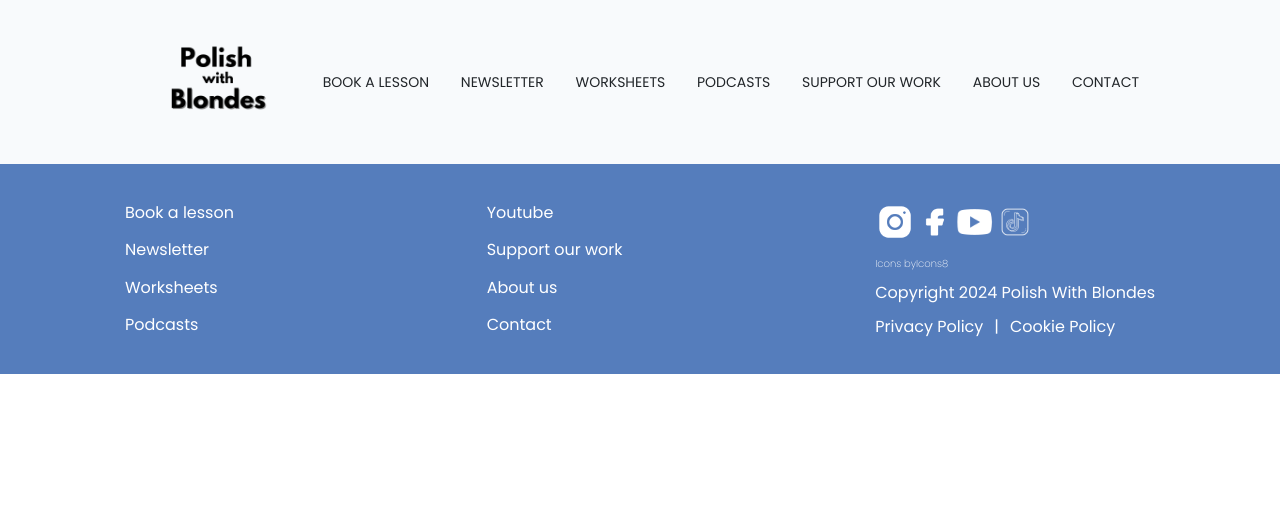
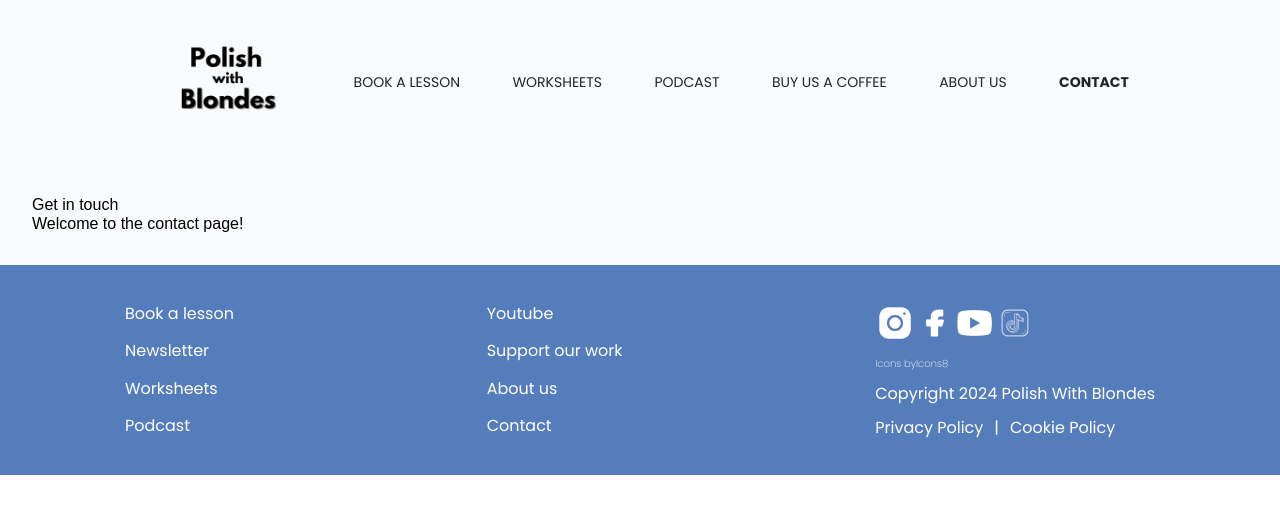
Before and after one commit to zuziasobanska/Polish-With-Blondes, a React (Vite) app in the folder PolishWithBlondes/: page /contact in a window 1280 px wide. Shown: the top 514 px of the page. Built offline with nearby package versions, Linux system fonts and the light colour scheme.

Commit message:
link external and internal pages to navbar

```diff
--- a/PolishWithBlondes/package.json
+++ b/PolishWithBlondes/package.json
@@ -15,7 +15,9 @@
     "react": "^18.3.1",
     "react-dom": "^18.3.1",
     "react-router-dom": "^7.0.2",
-    "sass": "^1.80.3"
+    "sass": "^1.80.3",
+    "sass-loader": "^16.0.4",
+    "vite-plugin-sass": "^0.1.0"
   },
   "devDependencies": {
     "@eslint/js": "^9.11.1",
--- a/PolishWithBlondes/src/App.tsx
+++ b/PolishWithBlondes/src/App.tsx
@@ -9,6 +9,8 @@ import './App.scss';
 
 import Home from './pages/Home';
 import AboutUs from './pages/AboutUs';
+import BookALesson from './pages/BookALesson';
+import Contact from './pages/Contact';
 
 function App() {
   return (
@@ -19,6 +21,8 @@ function App() {
         <Routes>
           <Route path="/" element={<Home />} />
           <Route path="/about" element={<AboutUs />} />
+          <Route path="/lessons" element={<BookALesson />} />
+          <Route path="/contact" element={<Contact />} />
         </Routes>
 
         <Footer />
--- a/PolishWithBlondes/src/components/InfoSection/InfoSection.tsx
+++ b/PolishWithBlondes/src/components/InfoSection/InfoSection.tsx
@@ -26,7 +26,7 @@ export const InfoSection = () => {
             icon="src/assets/grammar-icon.svg"
           />
           <InfoCard
-            title="Podcasts"
+            title="Podcast"
             description="Listen and learn on the go and blabla blablablabla blabla "
             icon="src/assets/podcast-icon.svg"
           />
--- a/PolishWithBlondes/src/components/footer/footer.tsx
+++ b/PolishWithBlondes/src/components/footer/footer.tsx
@@ -15,10 +15,15 @@ export const Footer = () => {
               <a href="">Newsletter</a>
             </li>
             <li>
-              <a href="">Worksheets</a>
+              <a
+                href="https://buymeacoffee.com/polishwithblnds/extras"
+                target="_blank"
+              >
+                Worksheets
+              </a>
             </li>
             <li>
-              <a href="">Podcasts</a>
+              <a href="">Podcast</a>
             </li>
           </ul>
         </div>
@@ -50,9 +55,25 @@ export const Footer = () => {
         </div>
         <div className="column icons">
           <div className="footer-icons">
-            <img className="footer-icon" src="src/assets/ig-icon.png" />
+            <a
+              href="https://www.instagram.com/polishwithblondes/"
+              target="_blank"
+              rel="noopener noreferrer"
+            >
+              <img
+                className="footer-icon"
+                src="src/assets/ig-icon.png"
+                alt="Instagram Icon"
+              />
+            </a>
             <img className="footer-icon" src="src/assets/facebook-icon.png" />
-            <img className="footer-icon" src="src/assets/yt-icon.png" />
+            <a
+              href="https://www.youtube.com/@polishwithblondes"
+              target="_blank"
+              rel="noopener noreferrer"
+            >
+              <img className="footer-icon" src="src/assets/yt-icon.png" />
+            </a>
             <img className="footer-icon" src="src/assets/tiktok-icon.png" />
           </div>
           <p className="icons8">
--- a/PolishWithBlondes/src/components/navbar/Navbar.tsx
+++ b/PolishWithBlondes/src/components/navbar/Navbar.tsx
@@ -1,41 +1,39 @@
 import './navbar.scss';
+import { NavbarItem } from './NavbarItem/NavbarItem';
 import logo from '../../assets/logo1.png';
 import hamburger from '../../assets/hamburger.png';
-import { Link } from 'react-router-dom';
 
 export const Navbar = () => {
   return (
     <nav className="navbar">
       <ul>
-        <li>
-          <Link to="/">
-            <img src={logo} alt="Logo" className="logo" />
-          </Link>
-        </li>
-        <li>
-          <a href="">Book a lesson</a>
-        </li>
-        <li>
-          <a href="">Newsletter</a>
-        </li>
-        <li>
-          <a href="">Worksheets</a>
-        </li>
-        <li>
-          <a href="">Podcasts</a>
-        </li>
-        <li>
-          <a href="https://buymeacoffee.com/polishwithblnds" target="_blank">
-            support our work
-          </a>
-        </li>
-        <li>
-          <Link to="/about">About Us</Link>
-        </li>
-        <li>
-          <a href="">Contact</a>
-        </li>
+        <>
+          <NavbarItem
+            to="/"
+            content={<img src={logo} alt="Logo" className="logo" />}
+            type="NavLink"
+          />
+          <NavbarItem to="/lessons" content="Book a lesson" type="NavLink" />
+          <NavbarItem
+            to="https://buymeacoffee.com/polishwithblnds/extras"
+            content="Worksheets"
+            type="a"
+          />
+          <NavbarItem
+            to="https://www.youtube.com/@polishwithblondes/podcasts"
+            content="Podcast"
+            type="a"
+          />
+          <NavbarItem
+            to="https://buymeacoffee.com/polishwithblnds"
+            content="Buy us a coffee"
+            type="a"
+          />
+          <NavbarItem to="/about" content="About us" type="NavLink" />
+          <NavbarItem to="/contact" content="Contact" type="NavLink" />
+        </>
       </ul>
+
       <div className="hamburger">
         <img src={hamburger} />
       </div>
--- /dev/null
+++ b/PolishWithBlondes/src/components/navbar/NavbarItem/NavbarItem.scss
@@ -0,0 +1,5 @@
+.active {
+  color: var(--button-color);
+  text-decoration: underline;
+  font-weight: 700;
+}
--- /dev/null
+++ b/PolishWithBlondes/src/components/navbar/NavbarItem/NavbarItem.tsx
@@ -0,0 +1,26 @@
+import { NavLink } from 'react-router-dom';
+import './NavbarItem.scss';
+
+interface NavbarItemProps {
+  to: string; // can be href or to
+  content: React.ReactNode;
+  type: 'a' | 'NavLink';
+}
+
+export const NavbarItem: React.FC<NavbarItemProps> = ({
+  to,
+  content,
+  type,
+}) => {
+  return (
+    <li>
+      {type === 'a' ? (
+        <a href={to} target="_blank" rel="noopener noreferrer">
+          {content}
+        </a>
+      ) : (
+        <NavLink to={to}>{content}</NavLink>
+      )}
+    </li>
+  );
+};
--- a/PolishWithBlondes/src/components/navbar/navbar.scss
+++ b/PolishWithBlondes/src/components/navbar/navbar.scss
@@ -27,6 +27,11 @@
   color: var(--primary-font-color);
   text-decoration: none;
   text-transform: uppercase;
+  transition: color 0.4s ease;
+}
+
+.navbar a:hover {
+  color: var(--button-color);
 }
 
 .logo {
--- /dev/null
+++ b/PolishWithBlondes/src/pages/BookALesson.tsx
@@ -0,0 +1,9 @@
+const BookALesson = () => {
+  return (
+    <div style={{ padding: '2rem' }}>
+      <h1>Book a lesson with us</h1>
+    </div>
+  );
+};
+
+export default BookALesson;
--- /dev/null
+++ b/PolishWithBlondes/src/pages/Contact.tsx
@@ -0,0 +1,10 @@
+const Contact = () => {
+  return (
+    <div style={{ padding: '2rem' }}>
+      <h1>Get in touch</h1>
+      <p>Welcome to the contact page!</p>
+    </div>
+  );
+};
+
+export default Contact;
```
Also changed, not shown: 1 other file (tests, documents, lock files or other folders).
